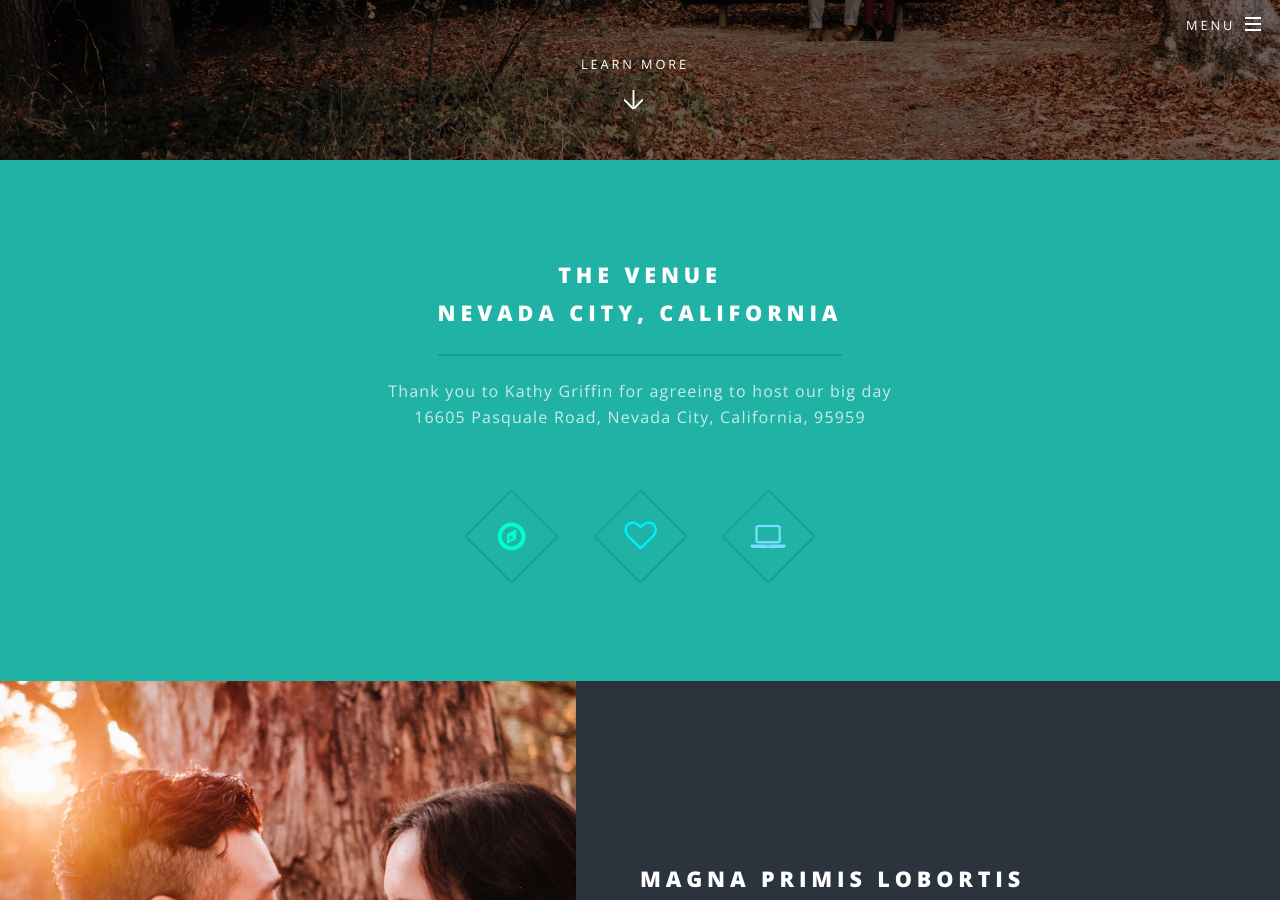
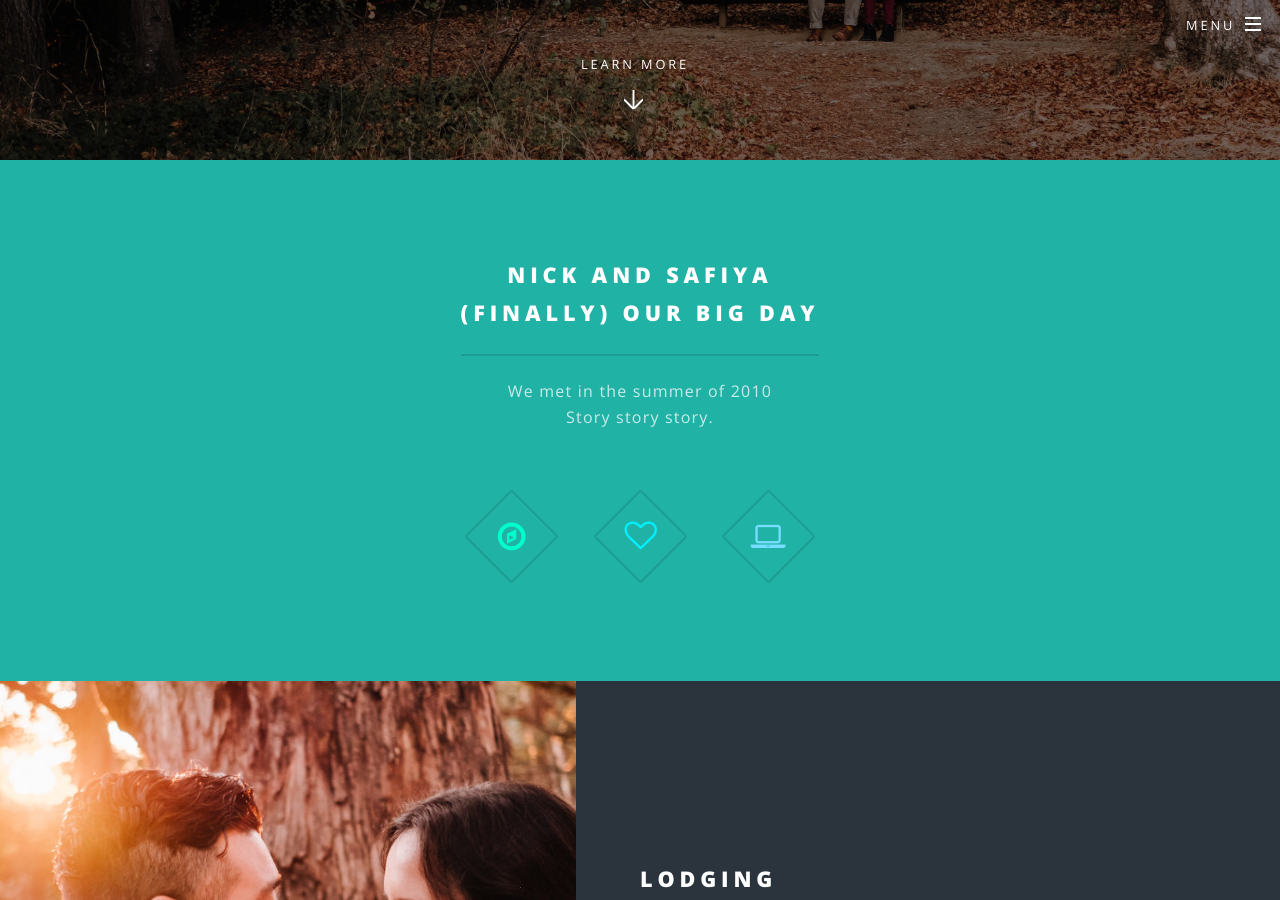
Before and after one commit to trowelandkeyboard/trowelandkeyboard.github.io, a Jekyll site: the page built from index.html, in a window 1280 px wide and 900 px high, scrolled down 740 px. Built offline with Jekyll 4.4.1, drawn with Linux system fonts in a browser that asks for light colours.

Commit message:
Update index.html

```diff
--- a/index.html
+++ b/index.html
@@ -16,10 +16,10 @@ layout: landing
 					<section id="one" class="wrapper style1 special">
 						<div class="inner">
 							<header class="major">
-								<h2>The Venue<br />
-								Nevada City, California</h2>
-								<p>Thank you to Kathy Griffin for agreeing to host our big day<br />
-								16605 Pasquale Road, Nevada City, California, 95959</p>
+								<h2>Nick and Safiya<br />
+								(Finally) Our Big Day</h2>
+								<p>We met in the summer of 2010<br />
+								Story story story.</p>
 							</header>
 							<ul class="icons major">
 								<li><span class="icon fa-compass major style1"><span class="label">Lorem</span></span></li>
@@ -33,7 +33,7 @@ layout: landing
 					<section id="two" class="wrapper alt style2">
 						<section class="spotlight">
 							<div class="image"><img src="images/pic01.jpg" alt="" /></div><div class="content">
-								<h2>Magna primis lobortis<br />
+								<h2>Lodging<br />
 								sed ullamcorper</h2>
 								<p>Aliquam ut ex ut augue consectetur interdum. Donec hendrerit imperdiet. Mauris eleifend fringilla nullam aenean mi ligula.</p>
 							</div>
```
